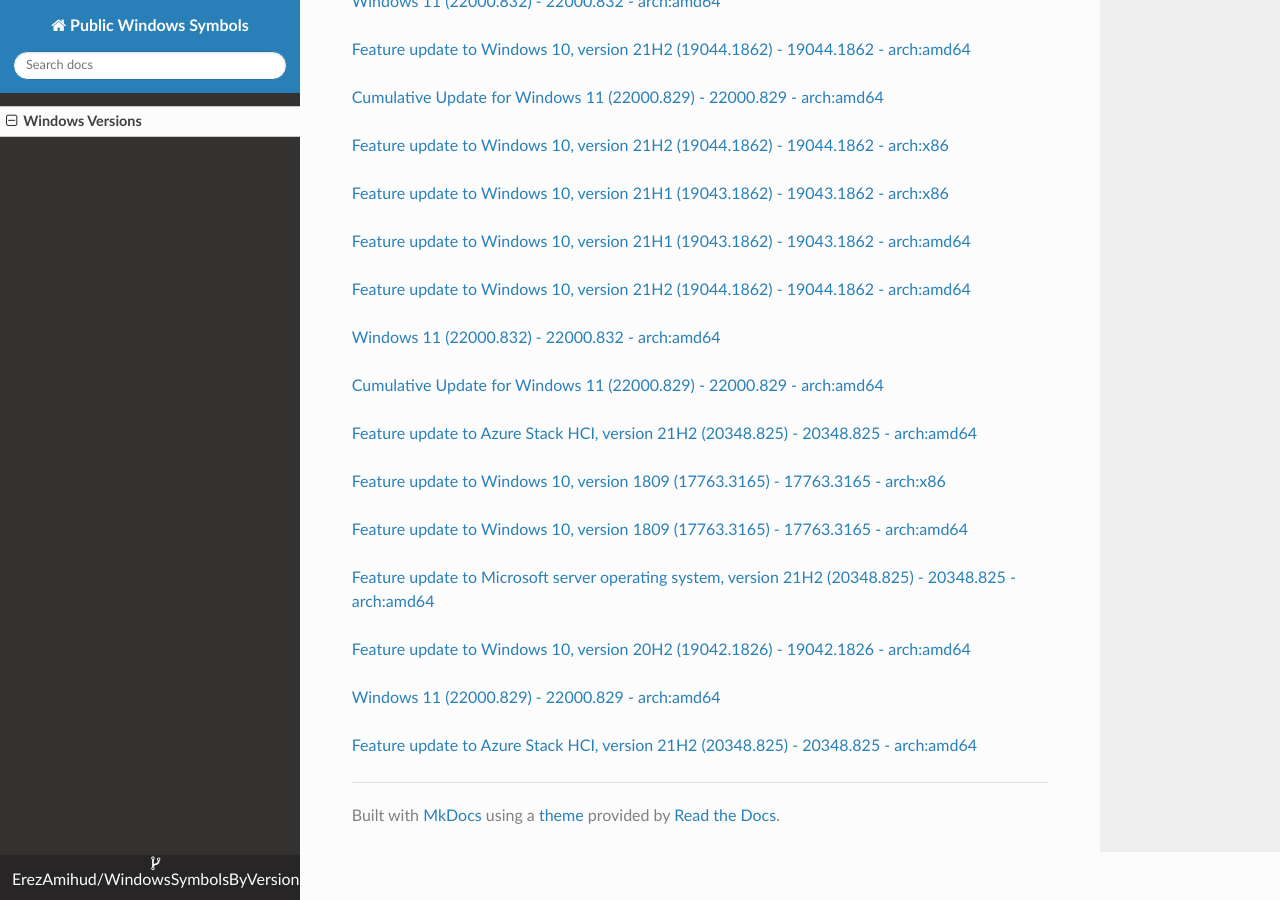
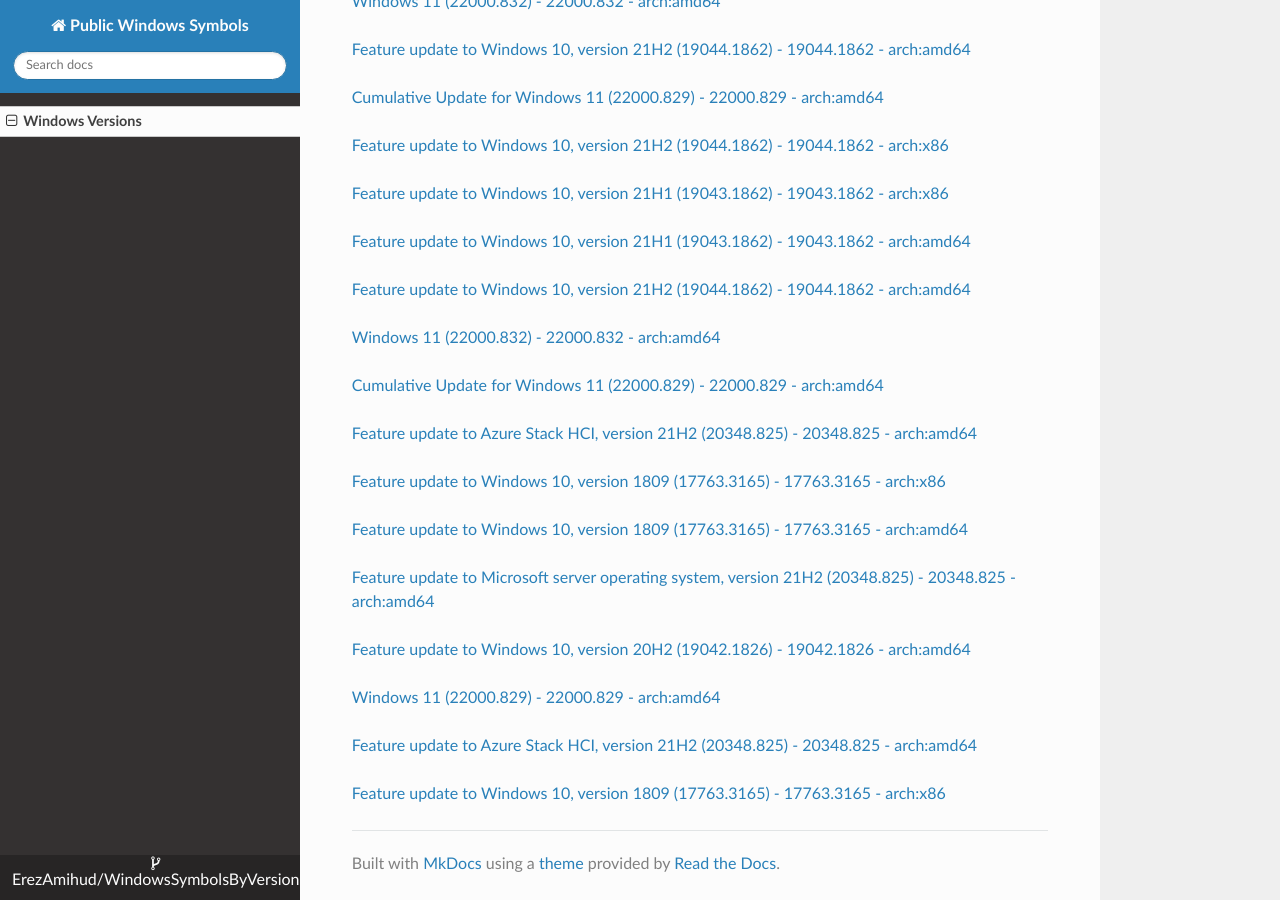
Before and after one commit to ErezAmihud/WindowsSymbolsByVersion, an MkDocs documentation site: the page built from docs/index.md, in a window 1280 px wide and 900 px high, scrolled down 58349 px. Built offline with MkDocs 1.6.1, drawn with Linux system fonts in a browser that asks for light colours; nearby versions of some CDN libraries.

Commit message:
Automated commit, add manifest for 231c80d2-3e2e-4e81-8364-943a3a1befdf

```diff
--- a/docs/index.md
+++ b/docs/index.md
@@ -3463,3 +3463,6 @@
 
 
 [Feature update to Azure Stack HCI, version 21H2 (20348.825) - 20348.825 - arch:amd64](https://github.com/ErezAmihud/WindowsSymbolsByVersion/blob/main/manifests/d1a0a9a8-f5a5-406e-8f55-5855bc26b83b.manifest)
+
+
+[Feature update to Windows 10, version 1809 (17763.3165) - 17763.3165 - arch:x86](https://github.com/ErezAmihud/WindowsSymbolsByVersion/blob/main/manifests/231c80d2-3e2e-4e81-8364-943a3a1befdf.manifest)
```
Also changed, not shown: process_builds.json (+1 -1 lines).
